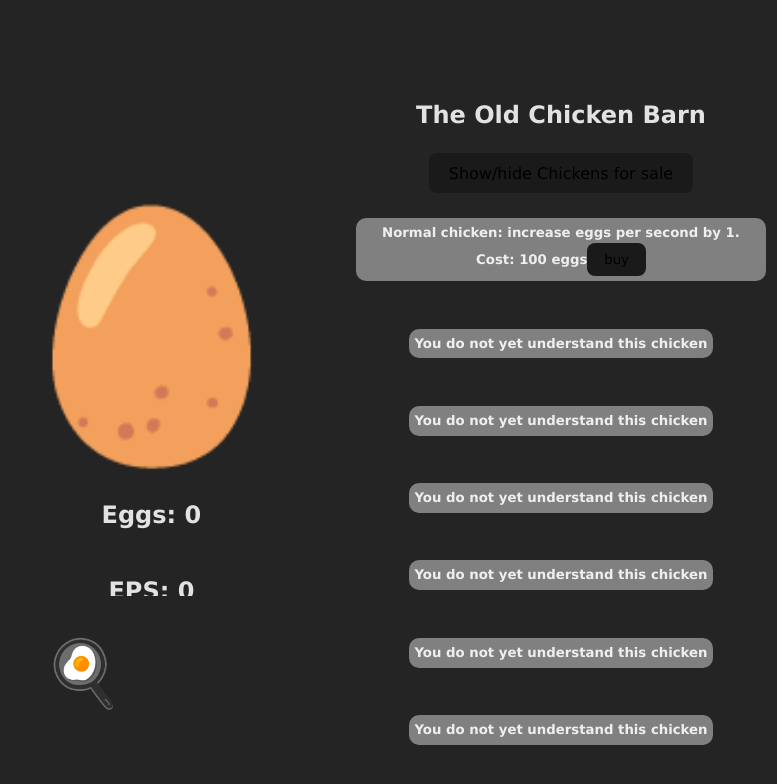
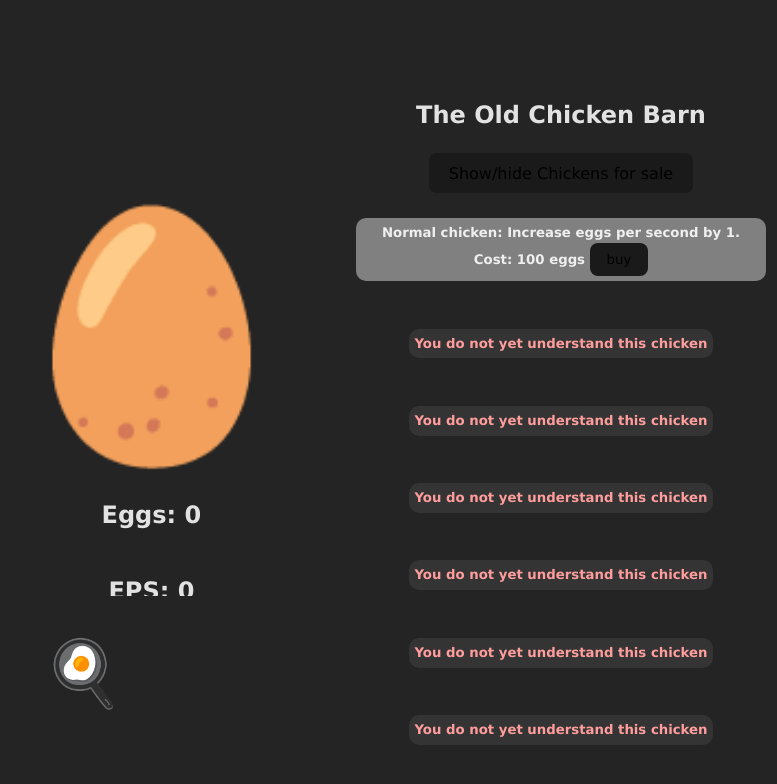
Before and after one commit to Adlam4002/Week-6-project-cookie-clicker-in-react, a React (Vite) app in the folder Cookie Clicker/: page / in a window 1280 px wide. Both pictures are taken after a click on the button "Show/hide Chickens for sale". Shown: the top 784 px of the page, without its empty margins (503-1280 px from the left). Built offline with nearby package versions, Linux system fonts and the light colour scheme.

Commit message:
fixed a capital lettler and a display value

```diff
--- a/Cookie Clicker/src/Components/ShopItem.jsx
+++ b/Cookie Clicker/src/Components/ShopItem.jsx
@@ -22,16 +22,18 @@ export default function ShopItem({
   return (
     <>
       <div className="Itembox">
-        <h5 className="Item">
-          {allEgg >= display ? (
-            <>
-              {name}: increase eggs per second by {increase}. Cost: {cost} eggs
+        {allEgg >= display ? (
+          <>
+            <h5 className="Item">
+              {name}: Increase eggs per second by {increase}. Cost: {cost} eggs{" "}
               <button onClick={handleBuy}>buy</button>
-            </>
-          ) : (
-            `You do not yet understand this chicken`
-          )}
-        </h5>
+            </h5>
+          </>
+        ) : (
+          <>
+            <h5 className="pre-item">You do not yet understand this chicken</h5>
+          </>
+        )}
       </div>
     </>
   );
--- a/Cookie Clicker/src/index.css
+++ b/Cookie Clicker/src/index.css
@@ -58,6 +58,14 @@ a:hover {
     background-color: gray;
     padding: none;
   }
+  .pre-item {
+    box-sizing: content-box;
+    border-radius: 10px;
+    padding: 5px;
+    color: rgb(255, 157, 157);
+    background-color: rgb(52, 52, 52);
+    padding: none;
+  }
   h1 {
     font-size: 3.2em;
     line-height: 1.1;
```
